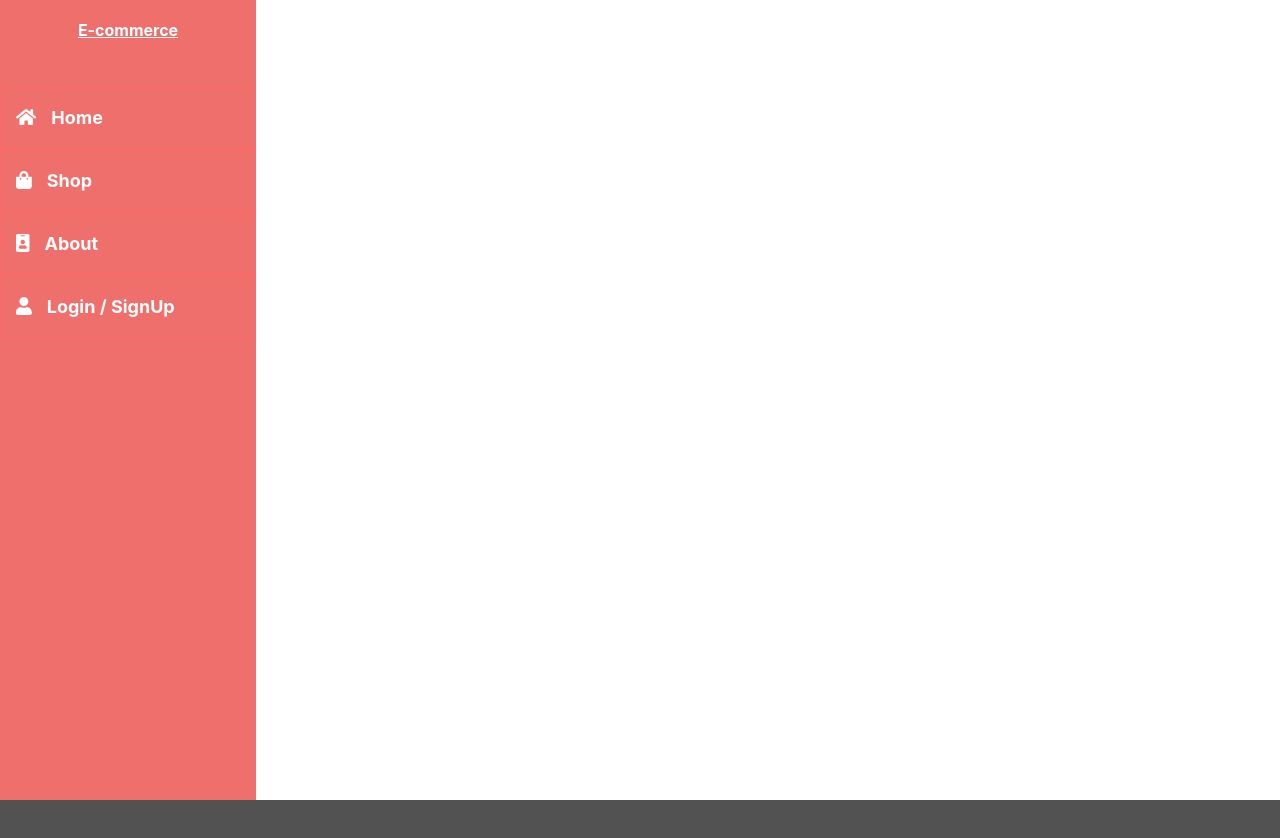
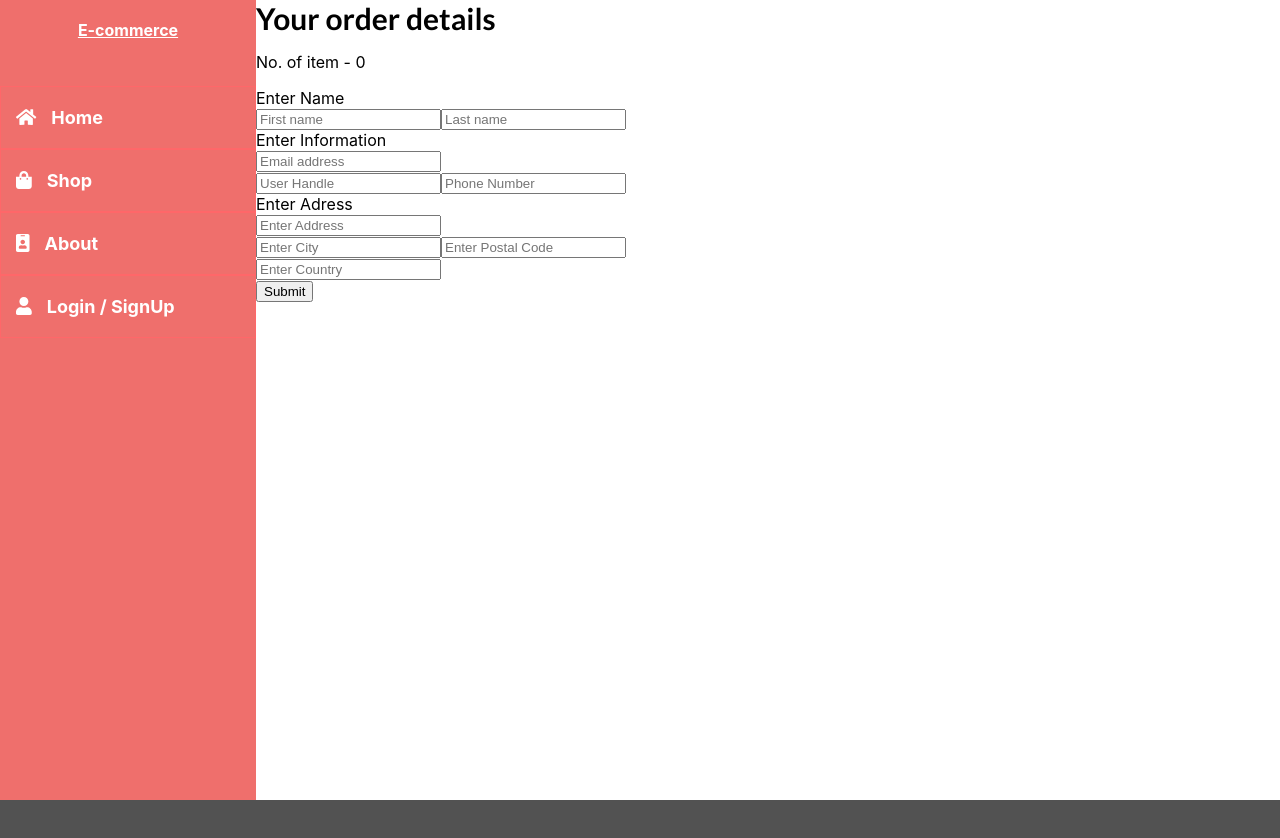
Before and after one commit to itsprabhi/ecommerce, a React (Create React App) app: page /user/checkout in a window 1280 px wide. Shown: the top 838 px of the page. Built offline with nearby package versions, Linux system fonts and the light colour scheme; no server answers.

Commit message:
checkout

```diff
--- a/src/App.js
+++ b/src/App.js
@@ -36,6 +36,7 @@ import Footer from './components/Footer';
 import Cart from './pages/Cart';
 import AdminOrders from './pages/AdminOrders';
 import AdminProducts from './pages/AdminProducts';
+import Checkout from './pages/Checkout';
 
 // AUTHENTICATE USER
 
@@ -93,6 +94,7 @@ function App(props) {
             <AdminRoute exact path = '/admin/products' component = {AdminProducts}  />
             <UserRoute exact path = '/user' component = {UserProfile}  />
             <UserRoute exact path = '/user/cart' component = {Cart}  />
+            <Route exact path = '/user/checkout' component = {Checkout}  />
             <Route exact path = '/about' component = {About} />
           </Switch>
         </div>
--- a/src/pages/Cart.js
+++ b/src/pages/Cart.js
@@ -3,7 +3,8 @@ import CartCard from '../components/CartCard'
 import { connect } from 'react-redux'
 import Proptypes from 'prop-types'
 import '../styles/product/product.css'
-import {deleteFromCart} from '../redux/actions/userActions'
+import {deleteFromCart, addCurrentOrder} from '../redux/actions/userActions'
+import { Link } from 'react-router-dom'
 
 function Cart(props) {
 
@@ -65,6 +66,9 @@ function Cart(props) {
                         <h3>
                             Your Total is : {totalCost}
                         </h3>
+                        <Link to = '/user/checkout' onClick = {() => props.addCurrentOrder(cart)}>
+                            CheckOut
+                        </Link>
                     </div>
                 </div>
             </div>
@@ -82,7 +86,8 @@ const mapStateToProps = (state) => ({
 })
 
 const mapActionsToProps = {
-    deleteFromCart
+    deleteFromCart,
+    addCurrentOrder
 }
 
 
--- a/src/pages/Checkout.js
+++ b/src/pages/Checkout.js
@@ -0,0 +1,129 @@
+import React, {useState, useEffect} from 'react'
+import { connect } from 'react-redux'
+import {placeOrder} from '../redux/actions/userActions'
+function Checkout(props) {
+
+// firstName(pin):'rajat'
+// userId(pin):'w0cY1o3bquM3QIVlCAincyDWP083'
+// orders(pin):[]
+// userEmail(pin):'rajatarora8854@gmail.com'
+// userHandle(pin):'rajat'
+// profilePicture(pin):'https://firebasestorage.googl…alt=media'
+// cart(pin):[]
+// lastName(pin):'rajat'
+// createdAt(pin):'2021-01-02T23:55:4
+
+
+
+    const [order, setOrder] = useState({
+        firstName:'',
+        lastName:'',
+        userEmail:'',
+        userId:'',
+        userHandle:'',
+        address:'',
+        phoneNumber:'',
+        city: '',
+        postalCode: '',
+        country: '',
+        isPaid: 'true',
+        paymentType: 'paypal',
+        taxPrice: '222',
+        shippingPrice: '22',
+        products:[]
+    })
+
+
+
+    useEffect(() => {
+        const {
+        firstName,
+        lastName,
+        userEmail,
+        userId,
+        userHandle
+        } = props.user.credentials
+
+        const products = props.user.currentOrder.product
+
+        setOrder({
+            ...order,
+            firstName,
+            lastName,
+            userEmail,
+            userId,
+            userHandle,
+            products
+        })
+        // console.log(products)
+    },[props.user])
+
+    // useEffect(() => {
+    //     console.log(props.user.currentOrder.product)
+    //     setOrderProducts([...props.user.currentOrder.product])
+    //     setOrder({
+    //         ...order,
+    //         products:[...orderProducts]
+    //     })
+    //     console.log(order)
+    // },[props.user.currentOrder])
+
+    const onOrderSubmit = (e) => {
+        e.preventDefault()
+        console.log(order)
+        props.placeOrder(order)
+    }
+
+    const onHandle = (e) => {
+        setOrder({
+            ...order,
+            [e.target.name] : e.target.value
+        })
+    }
+
+
+    return (
+        <div className = 'checkout-page'>
+            <div className = 'order-details'>
+                <h3>
+                    Your order details
+                </h3>
+                <p>No. of item - {order.products.length}</p>
+            </div>
+            <form>
+                <div className = 'checkout-form-name'>
+                    <label for = 'firstname'>Enter Name</label><br/>
+                    <input onChange = {onHandle} type = 'text' name = 'firstname' placeholder = 'First name'></input>
+                    <input onChange = {onHandle} type = 'text' name = 'firstname' placeholder = 'Last name'></input>
+                </div>
+                <div className = 'checkout-form-info'>
+                    <label for = 'firstname'>Enter Information</label><br/>
+                    <input onChange = {onHandle} type = 'email' name = 'email' placeholder = 'Email address'></input><br />
+                    <input onChange = {onHandle} type = 'text' name = 'userHandle' placeholder = 'User Handle'></input>
+                    <input onChange = {onHandle} type = 'text' name = 'phoneNumber' placeholder = 'Phone Number'></input>
+                </div>
+                <div className = 'checkout-form-adress'>
+                    <label for = 'firstname'>Enter Adress</label><br/>
+                    <input onChange = {onHandle} type = 'text' name = 'address' placeholder = 'Enter Address'></input><br/>
+                    <input onChange = {onHandle} type = 'text' name = 'city' placeholder = 'Enter City'></input>
+                    <input onChange = {onHandle} type = 'text' name = 'postalCode' placeholder = 'Enter Postal Code'></input><br/>
+                    <input onChange = {onHandle} type = 'text' name = 'country' placeholder = 'Enter Country'></input>
+                </div>
+                <div className = 'checkout-form-payment'>
+
+                </div>
+                <button onClick = {onOrderSubmit}>Submit</button>
+            </form>
+        </div>
+    )
+}
+
+const mapStateToProps = (state) => ({
+    user: state.user
+})
+
+const mapActionsToProps = {
+    placeOrder
+}
+
+export default connect(mapStateToProps,mapActionsToProps)(Checkout)
--- a/src/pages/Product.js
+++ b/src/pages/Product.js
@@ -3,7 +3,8 @@ import React, {useState, useEffect} from 'react'
 import { connect } from 'react-redux'
 import Proptypes from 'prop-types'
 
-import {addToCart} from '../redux/actions/userActions'
+import {addToCart,addCurrentOrder} from '../redux/actions/userActions'
+import { Link } from 'react-router-dom'
 
 function Product(props) {
     const id = props.match.params.id
@@ -74,9 +75,9 @@ function Product(props) {
                             </button>
                         </div>
                         <div className = 'product-buy'>
-                            <button className = 'buy-btn'>
+                            <Link to = '/user/checkout' className = 'buy-btn' onClick = {() => props.addCurrentOrder([product])}>
                                 Buy Now
-                            </button>
+                            </Link>
                             <button className = 'buy-btn-trans' onClick = {toCart}>
                                 Add to Cart
                             </button>
@@ -102,7 +103,8 @@ const mapStateToProps = (state) => ({
 })
 
 const mapActionsToProps = {
-    addToCart
+    addToCart,
+    addCurrentOrder
 }
 
 export default connect(mapStateToProps,mapActionsToProps)(Product)
--- a/src/redux/actions/userActions.js
+++ b/src/redux/actions/userActions.js
@@ -1,4 +1,4 @@
-import {SET_USER, LOADING_UI, SET_ERRORS, CLEAR_ERRORS, SET_AUTHENTICATED, SET_UNAUTHENTICATED, LOADING_USER, SET_UI} from '../types'
+import {SET_USER, LOADING_UI, SET_ERRORS, CLEAR_ERRORS, SET_AUTHENTICATED, SET_UNAUTHENTICATED, LOADING_USER, SET_UI, SET_ORDER} from '../types'
 import axios from 'axios'
 
 export const loginUser = (userData, history) => (dispatch) => {
@@ -65,6 +65,13 @@ export const signupUser = (newUser, history) => (dispatch) => {
 }
 
 
+export const addCurrentOrder = (products) => (dispatch) => {
+    dispatch({
+        type:SET_ORDER,
+        payload: products
+    })
+}
+
 export const getUserData = () => (dispatch) => {
     dispatch({type:LOADING_USER})
     axios.get('/user')
@@ -113,3 +120,11 @@ export const deleteFromCart = (product,id) => (dispatch) =>{
         console.log(err.response.data)
     })
 }
+
+export const placeOrder = (order) => (dispatch) => {
+    axios.post(`/user/order`, order)
+    .then(data => {
+        console.log(data.data)
+    })
+    .catch(err => console.log(err))
+}
--- a/src/redux/reducers/userReducers.js
+++ b/src/redux/reducers/userReducers.js
@@ -1,9 +1,12 @@
-import {SET_USER, LOADING_USER,LOADING_UI, SET_ERRORS, CLEAR_ERRORS, SET_AUTHENTICATED, SET_UNAUTHENTICATED} from '../types'
+import {SET_USER, LOADING_USER,LOADING_UI, SET_ORDER, SET_ERRORS, CLEAR_ERRORS, SET_AUTHENTICATED, SET_UNAUTHENTICATED} from '../types'
 
 const initialState = {
     authenticated:false,
     orders: [],
     credentials:{},
+    currentOrder:{
+        product:[]
+    },
     loading:true
 }
 
@@ -31,6 +34,13 @@ export default (state = initialState, action) => {
                 ...state,
                 loading:true
             }
+        case SET_ORDER:
+            return{
+                ...state,
+                currentOrder:{
+                    product:[...action.payload]
+                }
+            }
         default:{
             return state;
         }
--- a/src/redux/types.js
+++ b/src/redux/types.js
@@ -4,6 +4,7 @@ export const SET_UNAUTHENTICATED = 'SET_UNAUTHENTICATED'
 export const SET_AUTHENTICATED = 'SET_AUTHENTICATED'
 export const SET_USER = 'SET_USER'
 export const LOADING_USER = 'LOADING_USER'
+export const SET_ORDER = 'SET_ORDER'
 
 // UI TYPES
 
```
Also changed, not shown: 1 other file (tests, documents, lock files or other folders).
